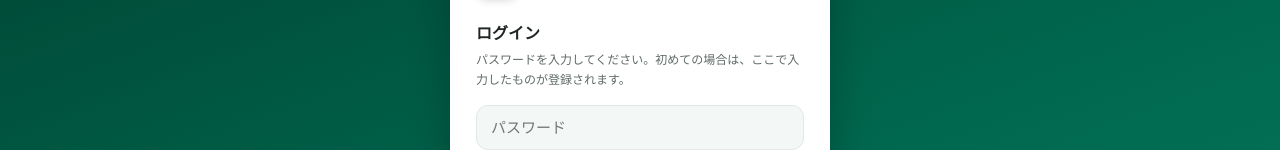
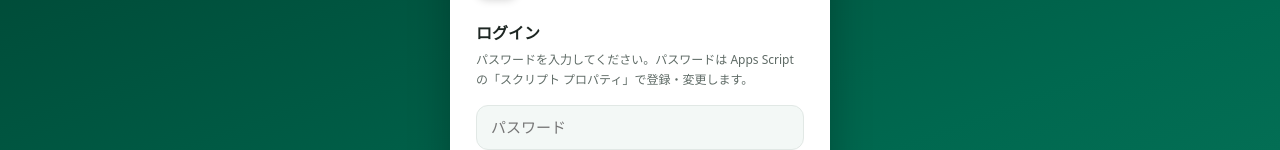
Before and after one commit to takuto-ux/focalis, a plain HTML site: page index.html in a window 1280 px wide. Shown: the part 291-441 px from the top of the page. Drawn offline with Linux system fonts and the light colour scheme.

Commit message:
Password is managed in Apps Script properties
Updated the password input instructions for clarity.

```diff
--- a/index.html
+++ b/index.html
@@ -133,7 +133,7 @@ h4{margin:18px 0 10px;font-size:13px;color:var(--g8)}
     <div class="brand"><img class="mark" src="icon.svg" alt=""><div><b>FOCALIS</b><small>Airborne Ultrasound Lab</small></div></div>
     <div id="l-online">
       <h2>ログイン</h2>
-      <p>パスワードを入力してください。初めての場合は、ここで入力したものが登録されます。</p>
+      <p>パスワードを入力してください。パスワードは Apps Script の「スクリプト プロパティ」で登録・変更します。</p>
       <input class="field" id="pw" type="password" placeholder="パスワード" autocomplete="current-password">
       <button class="btn block" id="b-login">ログイン</button>
       <button class="lnk" id="b-offline">ネットにつながらないとき（PCキーで使う）</button>
```
